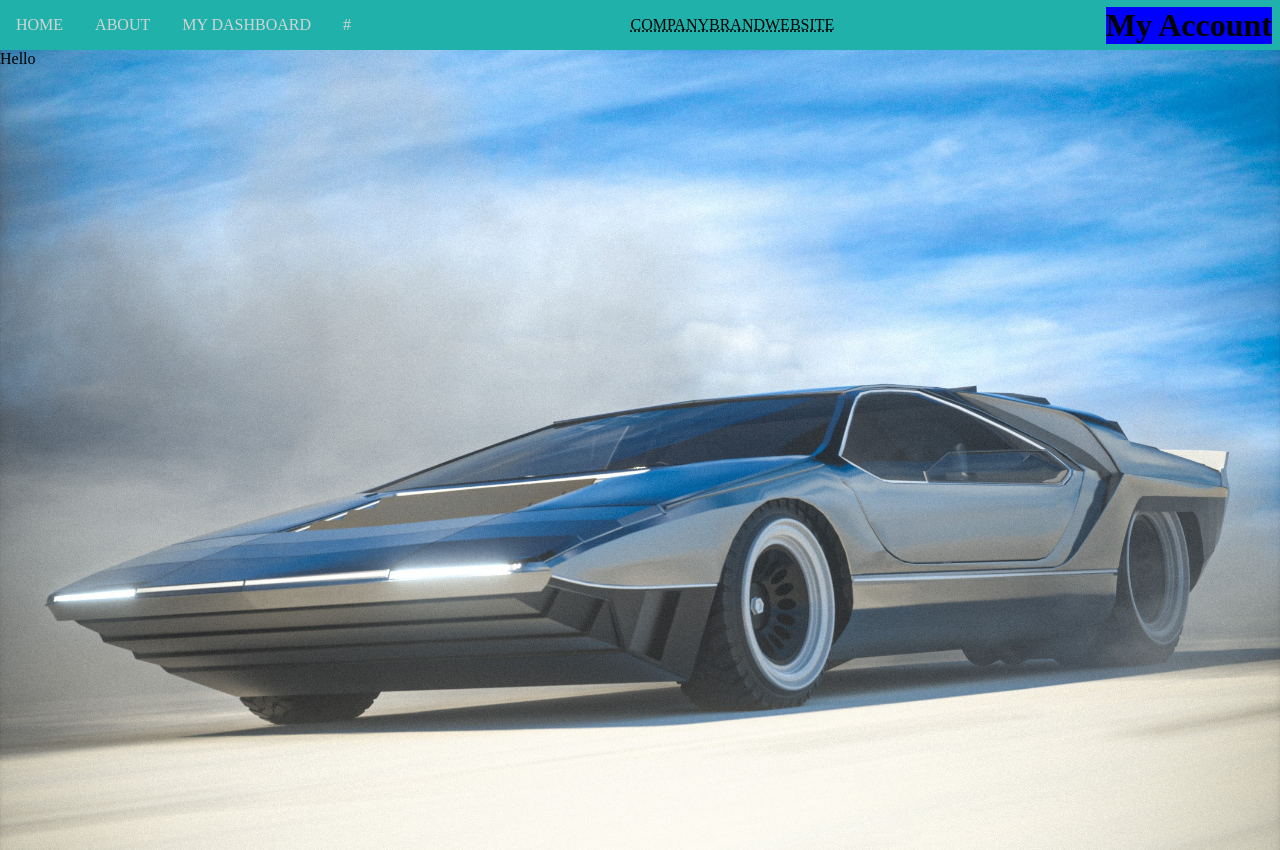
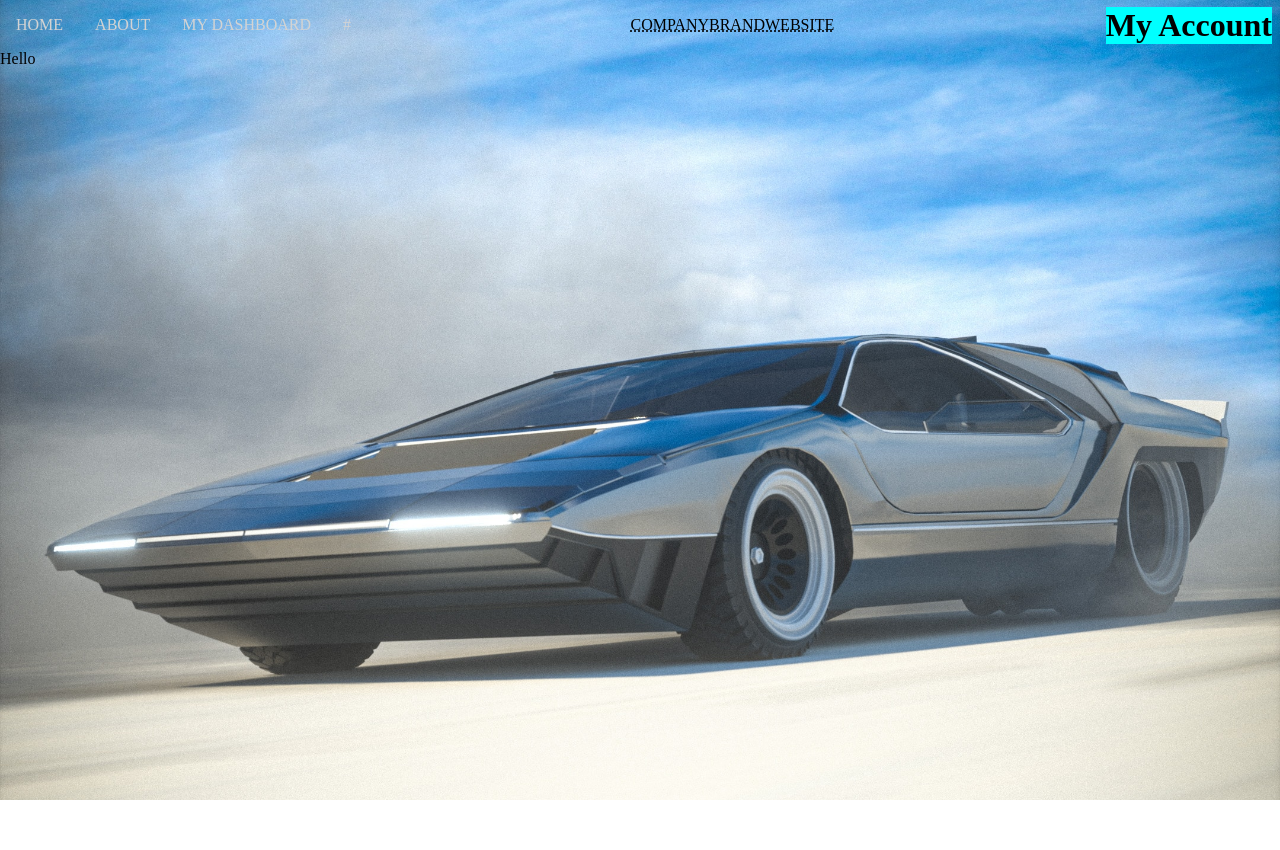
Before and after one commit to GhostWheat/car_dealership_site_react, a React (Create React App) app: page / in a window 1280 px wide. After the commit the page ends 800 px from the top, so only its background shows below. Built offline with nearby package versions, Linux system fonts and the light colour scheme.

Commit message:
working on background transparency

```diff
--- a/src/components/Home/Home.tsx
+++ b/src/components/Home/Home.tsx
@@ -19,13 +19,22 @@ interface Props {
 const Root = styled('div')({
     padding: 0,
     margin: 0,
+
+    backgroundImage: `linear-gradient(rgba(0,0,0,0), rgba(0,0,0,0)), url(${unsplashImage})`,
+    width: '100%',
+    height: '100%',
+    backgroundSize: 'cover',
+    backgroundRepeat: 'no-repeat',
+    backgroundPosition: 'center',
+    position: 'absolute',
+    backgroundColor: 'linen',
 })
 
 const NavbarContainer = styled('div')({
     display: 'flex',
     justifyContent: 'space-between',
     alignItems: 'center',
-    backgroundColor: 'lightseagreen',
+    // backgroundColor: 'clear',
 })
 
 const NavList = styled('ul')({
@@ -59,18 +68,11 @@ const AcctDiv = styled('div')({
 })
 
 const AcctDropdown = styled('h1')({
-    backgroundColor: 'blue',
+    backgroundColor: 'cyan',
 })
 
 const Main = styled('main')({
-    backgroundImage: `url(${unsplashImage})`,
-    width: '100%',
-    height: '100%',
-    backgroundSize: 'cover',
-    backgroundRepeat: 'no-repeat',
-    backgroundPosition: 'center',
-    position: 'absolute',
-    backgroundColor: 'green'
+
 })
 
 export const Home = (props: Props) => {
```
